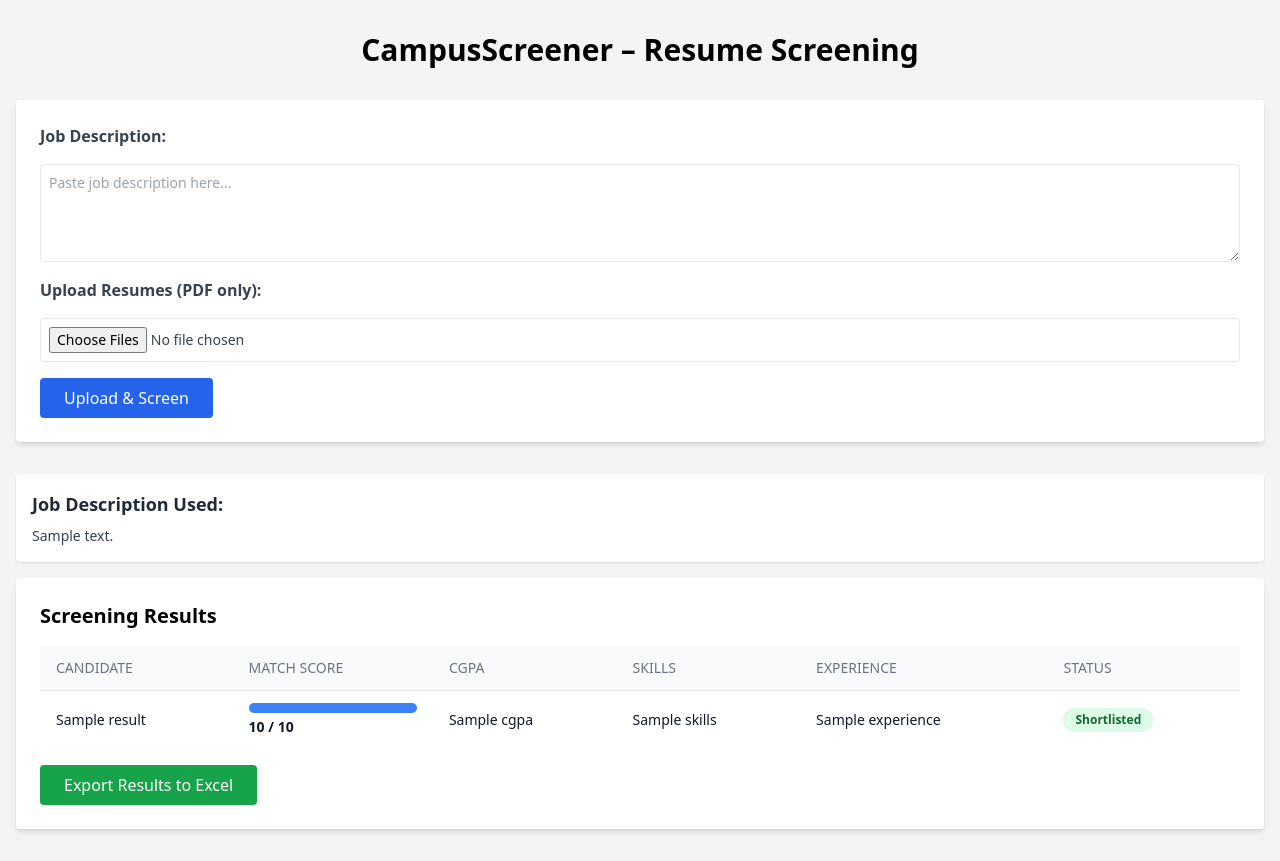
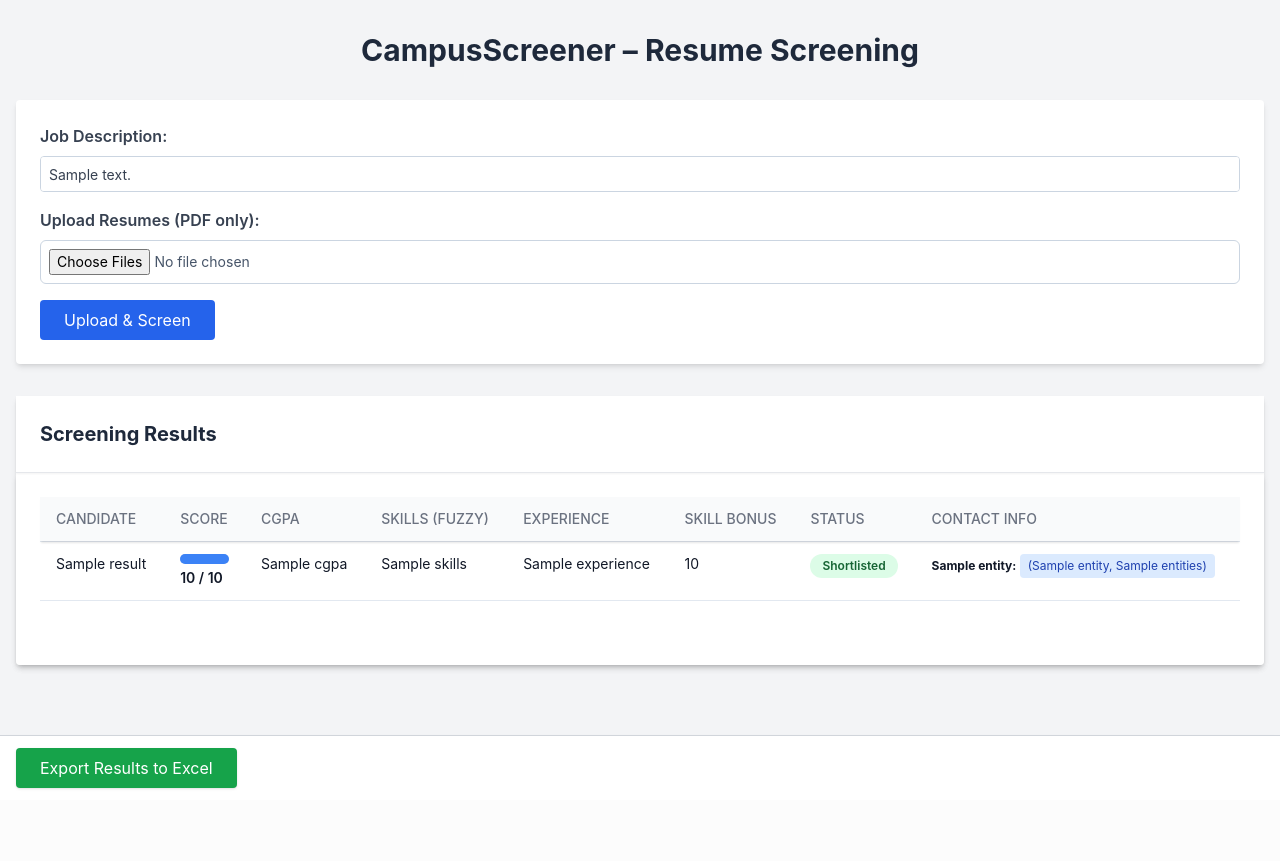
Before and after one commit to 110-0011/resume_screener_, a Flask app: template templates/index.html in a window 1280 px wide. After the commit the page ends 789 px from the top, so only its background shows below. Run offline with Flask 3, Linux system fonts and the light colour scheme; the template is opened without the code that fills it: most values are stand-ins (such as "Sample title", 1, 10 or a date in 2020); some libraries are stand-ins or nearby versions.

Commit message:
sub module stable with sticky bars UI

```diff
--- a/app.py
+++ b/app.py
@@ -1,39 +1,41 @@
-from flask import Flask, render_template, request
+from flask import Flask, render_template, request, send_file
 import os
 import fitz  # PyMuPDF
 from sentence_transformers import SentenceTransformer, util
-# added Export results as Excel
 import pandas as pd
 from io import BytesIO
-from flask import send_file
+import spacy
+from rapidfuzz import fuzz
+import re
 
-
+# === Setup ===
 app = Flask(__name__)
 UPLOAD_FOLDER = 'uploads'
 app.config['UPLOAD_FOLDER'] = UPLOAD_FOLDER
-
-# Ensure upload folder exists
 os.makedirs(UPLOAD_FOLDER, exist_ok=True)
 
-# Load sentence transformer model
+nlp = spacy.load("en_core_web_sm")
 model = SentenceTransformer('all-MiniLM-L6-v2')
 
-# Example job description
-#JOB_DESCRIPTION = """
-#We are looking for candidates with strong skills in Python, Machine Learning, and Data Science.
-#Preference will be given to those who have done internships and have a high CGPA.
-#"""
-
-# added --> begin
-
-import re
-
-# Define a basic skill set to match against
 SKILL_KEYWORDS = {
     'python', 'machine learning', 'sql', 'data science', 'pandas',
     'tensorflow', 'keras', 'numpy', 'scikit-learn', 'deep learning',
     'java', 'c++', 'excel', 'power bi', 'tableau', 'nlp'
 }
+
+# === Helper Functions ===
+def extract_text_from_pdf(pdf_path):
+    doc = fitz.open(pdf_path)
+    return "\n".join([page.get_text() for page in doc])
+
+def normalize_score(raw_score, max_possible=0.6):
+    clamped = max(0.0, min(raw_score, max_possible))
+    return round((clamped / max_possible) * 10, 2)
+
+def score_with_ai(text, job_description):
+    embeddings = model.encode([text, job_description], convert_to_tensor=True)
+    raw_score = util.pytorch_cos_sim(embeddings[0], embeddings[1]).item()
+    return normalize_score(raw_score)
 
 def extract_cgpa(text):
     patterns = [
@@ -46,31 +48,48 @@
             return float(match.group(1))
     return 'Not found'
 
-
 def extract_skills(text):
-    found = [skill for skill in SKILL_KEYWORDS if re.search(r'\b' + re.escape(skill) + r'\b', text, re.IGNORECASE)]
+    found = []
+    for skill in SKILL_KEYWORDS:
+        if fuzz.partial_ratio(skill.lower(), text.lower()) > 85:
+            found.append(skill)
     return ', '.join(found) if found else 'Not found'
 
 def extract_experience(text):
-    if re.search(r'\bintern(ship)?\b', text, re.IGNORECASE):
-        return '1+ Internship'
-    return 'No Internship'
+    return '1+ Internship' if re.search(r'\bintern(ship)?\b', text, re.IGNORECASE) else 'No Internship'
 
-# added -- end
+def extract_named_entities(text):
+    doc = nlp(text)
+    entities = {
+        "PERSON": [],
+        "ORG": [],
+        "GPE": [],
+        "EMAIL": [],
+        "PHONE": []
+    }
 
-def extract_text_from_pdf(pdf_path):
-    text = ""
-    doc = fitz.open(pdf_path)
-    for page in doc:
-        text += page.get_text()
-    return text
+    for ent in doc.ents:
+        if ent.label_ in entities:
+            entities[ent.label_].append(ent.text)
 
-def score_with_ai(text, job_description):
-    # Encode resume and job description
-    embeddings = model.encode([text, job_description], convert_to_tensor=True)
-    similarity = util.pytorch_cos_sim(embeddings[0], embeddings[1])
-    return float(similarity[0][0]) * 10  # Convert similarity to 0-10 score
+    # Regex email/phone extraction
+    emails = re.findall(r'[a-zA-Z0-9_.+-]+@[a-zA-Z0-9-]+\.[a-zA-Z0-9-.]+', text)
+    phones = re.findall(r'(\+?\d[\d\s\-().]{7,}\d)', text)
 
+    entities['EMAIL'] = list(set(entities['EMAIL'] + emails))
+    entities['PHONE'] = list(set(entities['PHONE'] + phones))
+
+    return entities
+
+def skill_match_score(resume_skills, required_skills):
+    resume_set = set([s.strip().lower() for s in resume_skills.split(',') if s.strip()])
+    required_set = set([s.strip().lower() for s in required_skills])
+    if not resume_set or not required_set:
+        return 0
+    match_count = len(resume_set & required_set)
+    return match_count / len(required_set)
+
+# === Routes ===
 @app.route('/', methods=['GET', 'POST'])
 def index():
     global results
@@ -87,63 +106,50 @@
             error = "Please provide a job description and upload at least one resume (PDF)."
             return render_template('index.html', results=[], job_description=job_description, error=error)
 
+        # Extract skill keywords from job description for scoring
+        job_keywords = extract_skills(job_description)
+        job_skill_list = [k.strip() for k in job_keywords.split(',')] if job_keywords != 'Not found' else []
+
         for file in files:
             if file and file.filename.lower().endswith('.pdf'):
                 filepath = os.path.join(app.config['UPLOAD_FOLDER'], file.filename)
                 file.save(filepath)
 
                 text = extract_text_from_pdf(filepath)
-                #ai_score = score_with_ai(text, job_description)
-                # the above line produced a bug in the template index.html filling the score bar full
-                # when results were negative i.e. (-) cosine similarity
-                # so we are clamping the score between 0 and 10
-
-                raw_score = score_with_ai(text, job_description)
-                ai_score = max(0, min(round(raw_score, 2), 10))  # Clamp score between 0 and 10
-
+                ai_score = score_with_ai(text, job_description)
 
                 cgpa = extract_cgpa(text)
                 skills = extract_skills(text)
                 experience = extract_experience(text)
+                ner_entities = extract_named_entities(text)
 
-                status = 'shortlisted' if ai_score > 7 else 'review'
+                # Add skill-based bonus
+                skill_bonus = skill_match_score(skills, job_skill_list) * 2  # weighted out of 2
+                final_score = min(ai_score + skill_bonus, 10)
+
+                status = 'shortlisted' if final_score > 7 else 'review'
 
                 results.append({
                     'name': file.filename,
-                    'score': round(ai_score, 2),
+                    'score': round(final_score, 2),
                     'cgpa': cgpa,
                     'skills': skills,
                     'experience': experience,
-                    'status': status
+                    'status': status,
+                    'entities': ner_entities
                 })
 
         results = sorted(results, key=lambda x: x['score'], reverse=True)
 
     return render_template('index.html', results=results, job_description=job_description, error=error)
 
-
-
-# export results as Excel --> begin
-results = []
 @app.route('/export_excel')
 def export_excel():
-    # Example: assume you have 'results' stored or recreate them here.
-    # For demo, let's hardcode or reuse your existing scoring logic.
-    # In real app, you'd persist results or regenerate them on export.
-
-    # For now, let's just re-run the existing example JOB_DESCRIPTION scoring
-    # on files in uploads folder (or better, persist results after upload).
-
-    # For demo, let's just create a dummy dataframe from last processed results
-    # You can modify this to fetch real data from your DB or session
-
-    # Suppose you keep last results in a global variable (not ideal but simple)
     global results
     if not results:
         return "No results to export", 400
 
     df = pd.DataFrame(results)
-    # Rename columns for nicer Excel headers
     df.rename(columns={
         'name': 'Candidate Name',
         'score': 'Match Score',
@@ -153,11 +159,9 @@
         'status': 'Status'
     }, inplace=True)
 
-    # Create an in-memory Excel file
     output = BytesIO()
     with pd.ExcelWriter(output, engine='openpyxl') as writer:
         df.to_excel(writer, index=False, sheet_name='Screening Results')
-
     output.seek(0)
 
     return send_file(
@@ -167,7 +171,5 @@
         mimetype="application/vnd.openxmlformats-officedocument.spreadsheetml.sheet"
     )
 
-# excel --> end
-
 if __name__ == '__main__':
     app.run(debug=True)
--- a/templates/index.html
+++ b/templates/index.html
@@ -1,9 +1,82 @@
 <!DOCTYPE html>
 <html lang="en">
 <head>
-    <meta charset="UTF-8">
+  <meta charset="UTF-8" />
   <title>Campus Placement Resume Screener</title>
+  <link rel="stylesheet" href="styles.css" />
   <script src="https://cdn.tailwindcss.com"></script>
+  <!-- <style>
+  body {
+    background: linear-gradient(135deg, #f0f4f8 0%, #d9e2ec 100%);
+    /* subtle blue-gray gradient for a gentle professional look */
+  }
+
+  .container {
+    background-color: #ffffff;
+    border-radius: 12px;
+    box-shadow: 0 8px 20px rgba(0, 0, 0, 0.1);
+    padding: 2rem 2rem 3rem;
+  }
+
+  /* Make heading a bit friendlier */
+  h1 {
+    color: #155e75; /* teal-900 */
+    text-shadow: 0 1px 2px rgba(0,0,0,0.1);
+  }
+
+  /* Form background & shadow */
+  form#uploadForm {
+    background-color: #f9fafb; /* slightly off-white */
+    box-shadow: 0 4px 8px rgba(22, 78, 99, 0.1);
+  }
+
+  /* Footer export button sticky */
+  .fixed.bottom-0 {
+    background: #f1f5f9;
+    border-top: 1px solid #cbd5e1;
+  }
+
+  /* Alternate table row background */
+table tbody tr:nth-child(odd) {
+  background-color: #f9fafb; /* light gray for odd rows */
+}
+
+/* Highlight on hover */
+table tbody tr:hover {
+  background-color: #e0f2fe; /* subtle light blue on hover */
+}
+
+/* Header row styling */
+table thead tr {
+  background-color: #bae6fd; /* light sky blue */
+  color: #0c4a6e; /* dark blue */
+  font-weight: 700;
+  text-transform: uppercase;
+  letter-spacing: 0.05em;
+  border-bottom: 2px solid #0c4a6e;
+}
+/* Darker alternate row background */
+table tbody tr:nth-child(odd) {
+  background-color: #e2e8f0; /* Tailwind slate-300 - a bit darker gray */
+}
+
+/* Darker hover background */
+table tbody tr:hover {
+  background-color: #cbd5e1; /* Tailwind slate-400 - more noticeable */
+}
+
+/* Header row styling */
+table thead tr {
+  background-color: #90cdf4; /* Tailwind blue-300 - stronger blue */
+  color: #1e40af; /* Tailwind blue-800 - darker blue */
+  font-weight: 700;
+  text-transform: uppercase;
+  letter-spacing: 0.05em;
+  border-bottom: 2px solid #1e40af;
+}
+
+</style> -->
+
 </head>
 <body class="bg-gray-100 min-h-screen">
   <div class="container mx-auto px-4 py-8">
@@ -16,14 +89,18 @@
     {% endif %}
 
     <!-- Upload Form -->
-        <form id="uploadForm" enctype="multipart/form-data" method="POST" class="bg-white p-6 rounded shadow-md mb-8">
-            <label class="block mb-4 text-gray-700 font-semibold">Job Description:</label>
-            <textarea name="job_description" rows="4" placeholder="Paste job description here..."
-                      class="mb-4 block w-full text-sm text-gray-700 border rounded p-2" required></textarea>
+    <form id="uploadForm" enctype="multipart/form-data" method="POST"
+          class="bg-white p-6 rounded shadow-md mb-8">
+      <label class="block mb-2 text-gray-700 font-semibold" for="job_description">Job Description:</label>
+      <textarea id="job_description" name="job_description" rows="4"
+                placeholder="Paste job description here (e.g. Python, Machine Learning, Data Science)..."
+                class="mb-4 block w-full text-sm text-gray-700 border rounded p-2 resize-none"
+                required
+                oninput="autoGrow(this)">{{ job_description }}</textarea>
 
-            <label class="block mb-4 text-gray-700 font-semibold">Upload Resumes (PDF only):</label>
+      <label class="block mb-2 text-gray-700 font-semibold" for="resumeUpload">Upload Resumes (PDF only):</label>
       <input type="file" id="resumeUpload" name="resumes" multiple accept=".pdf"
-                   class="mb-4 block w-full text-sm text-gray-700 border rounded p-2">
+             class="mb-4 block w-full text-sm text-gray-700 border rounded p-2" />
 
       <button type="submit"
               class="bg-blue-600 hover:bg-blue-700 text-white px-6 py-2 rounded">
@@ -32,73 +109,104 @@
     </form>
 
 
-        <!-- Upload Form -->
-        <!-- <form id="uploadForm" enctype="multipart/form-data" method="POST" class="bg-white p-6 rounded shadow-md mb-8">
-            <label class="block mb-4 text-gray-700 font-semibold">Upload Resumes (PDF only):</label>
-            <input type="file" id="resumeUpload" name="resumes" multiple accept=".pdf" class="mb-4 block w-full text-sm text-gray-700 border rounded p-2">
-            <button type="submit" class="bg-blue-600 hover:bg-blue-700 text-white px-6 py-2 rounded">Upload & Screen</button>
-        </form> -->
-
     {% if results %}
-        <div class="bg-white p-4 rounded shadow mb-4">
-            <h3 class="text-lg font-bold text-gray-800 mb-2">Job Description Used:</h3>
-            <p class="text-sm text-gray-700 whitespace-pre-line">{{ job_description }}</p>
-        </div>
-        {% endif %}
 
 
-        <!-- Results Table -->
-        {% if results %}
-        <div class="bg-white p-6 rounded shadow-md">
-            <h2 class="text-xl font-bold mb-4">Screening Results</h2>
-            <div class="overflow-auto">
+    <!-- Screening Results -->
+    <div class="bg-white rounded shadow-md">
+    <!-- Sticky Heading -->
+    <div class="sticky top-0 z-20 bg-white p-6 border-b shadow-sm">
+        <h2 class="text-xl font-bold">Screening Results</h2>
+    </div>
+      <!--<div class="bg-white p-6 rounded shadow-md overflow-auto max-h-[70vh] pb-16"> -->
+      <div class="bg-white p-6 rounded shadow-md overflow-auto pb-16" style="max-height: calc(100vh - 120px);">
+
         <table class="min-w-full divide-y divide-gray-200 text-sm">
-                    <thead class="bg-gray-50">
+          <thead class="bg-gray-50 sticky top-0 z-10">
             <tr>
                 <th class="px-4 py-3 text-left font-medium text-gray-500 uppercase">Candidate</th>
-                            <th class="px-4 py-3 text-left font-medium text-gray-500 uppercase">Match Score</th>
+                <th class="px-4 py-3 text-left font-medium text-gray-500 uppercase">Score</th>
                 <th class="px-4 py-3 text-left font-medium text-gray-500 uppercase">CGPA</th>
-                            <th class="px-4 py-3 text-left font-medium text-gray-500 uppercase">Skills</th>
+                <th class="px-4 py-3 text-left font-medium text-gray-500 uppercase">Skills (fuzzy)</th>
                 <th class="px-4 py-3 text-left font-medium text-gray-500 uppercase">Experience</th>
+                <th class="px-4 py-3 text-left font-medium text-gray-500 uppercase">Skill Bonus</th>
                 <th class="px-4 py-3 text-left font-medium text-gray-500 uppercase">Status</th>
+                <th class="px-4 py-3 text-left font-medium text-gray-500 uppercase">Contact Info</th>
             </tr>
             </thead>
+
           <tbody class="bg-white divide-y divide-gray-200">
             {% for result in results %}
-                        <tr class="hover:bg-gray-50">
+            <tr class="hover:bg-gray-50 align-top">
               <td class="px-4 py-3 text-gray-900">{{ result.name }}</td>
               <td class="px-4 py-3 text-gray-900">
                 <div class="w-full bg-gray-200 rounded-full h-2.5 mb-1">
-                                    <div class="bg-blue-500 h-2.5 rounded-full" style="width: {{ result.score * 10 }}%"></div>
+                  <div class="bg-blue-500 h-2.5 rounded-full"
+                       style="width: {{ result.score * 10 }}%"></div>
                 </div>
                 <span class="font-semibold">{{ result.score }} / 10</span>
               </td>
               <td class="px-4 py-3 text-gray-900">{{ result.cgpa }}</td>
               <td class="px-4 py-3 text-gray-900">{{ result.skills }}</td>
               <td class="px-4 py-3 text-gray-900">{{ result.experience }}</td>
+              <td class="px-4 py-3 text-gray-900">
+                {{ result.score|round(2) }}
+              </td>
               <td class="px-4 py-3">
                 {% if result.status == 'shortlisted' %}
-                                <span class="inline-block px-3 py-1 text-xs font-semibold text-green-800 bg-green-100 rounded-full">Shortlisted</span>
+                  <span class="inline-block px-3 py-1 text-xs font-semibold text-green-800 bg-green-100 rounded-full">
+                    Shortlisted
+                  </span>
                 {% else %}
-                                <span class="inline-block px-3 py-1 text-xs font-semibold text-yellow-800 bg-yellow-100 rounded-full">Review</span>
+                  <span class="inline-block px-3 py-1 text-xs font-semibold text-yellow-800 bg-yellow-100 rounded-full">
+                    Review
+                  </span>
+                {% endif %}
+              </td>
+              <td class="px-4 py-3 text-gray-900 text-xs">
+                {% if result.entities %}
+                  {% for label, values in result.entities.items() %}
+                    <div class="mb-1">
+                      <strong>{{ label }}:</strong>
+                      {% for val in values %}
+                        <span class="inline-block bg-blue-100 text-blue-800 text-xs px-2 py-1 rounded mr-1 mb-1">
+                          {{ val }}
+                        </span>
+                      {% endfor %}
+                    </div>
+                  {% endfor %}
+                {% else %}
+                  N/A
                 {% endif %}
               </td>
             </tr>
             {% endfor %}
           </tbody>
         </table>
-                {% if results %}
-                <div class="mt-4">
+      </div>
+    </div>
+
+    <!-- Sticky Export Button -->
+    <div class="fixed bottom-0 left-0 w-full bg-white border-t border-gray-300 shadow-md py-3 px-4 z-50">
+      <div class="max-w-7xl mx-auto flex justify-start">
         <a href="{{ url_for('export_excel') }}"
-                       class="inline-block bg-green-600 hover:bg-green-700 text-white px-6 py-2 rounded">
+           class="bg-green-600 hover:bg-green-700 text-white px-6 py-2 rounded shadow text-sm md:text-base">
           Export Results to Excel
         </a>
-                </div>
-                {% endif %}
       </div>
     </div>
     {% endif %}
   </div>
 
+  <script>
+    function autoGrow(element) {
+      element.style.height = "5px";
+      element.style.height = (element.scrollHeight) + "px";
+    }
+    window.addEventListener('load', () => {
+      const textarea = document.getElementById('job_description');
+      if (textarea) autoGrow(textarea);
+    });
+  </script>
 </body>
 </html>
--- /dev/null
+++ b/templates/styles.css
@@ -0,0 +1,136 @@
+/* styles.css */
+
+body {
+  background-color: #f3f4f6; /* Tailwind's gray-100 */
+  font-family: 'Inter', sans-serif;
+}
+
+h1, h2, h3 {
+  color: #1e293b; /* Tailwind's slate-800 */
+}
+
+form {
+  background-color: #ffffff;
+  padding: 1.5rem;
+  border-radius: 0.375rem;
+  box-shadow: 0 1px 3px rgba(0,0,0,0.1);
+  margin-bottom: 0.5rem;
+}
+
+label {
+  color: #334155; /* slate-700 */
+  font-weight: 600;
+}
+
+textarea, input[type="file"] {
+  width: 100%;
+  padding: 0.5rem;
+  border: 1px solid #cbd5e1; /* slate-300 */
+  border-radius: 0.375rem;
+  font-size: 0.875rem;
+  color: #475569; /* slate-600 */
+}
+
+textarea:focus, input[type="file"]:focus {
+  border-color: #2563eb; /* blue-600 */
+  outline: none;
+  box-shadow: 0 0 0 3px rgba(37, 99, 235, 0.3);
+}
+
+button {
+  background-color: #2563eb; /* blue-600 */
+  color: white;
+  padding: 0.5rem 1.5rem;
+  border-radius: 0.375rem;
+  cursor: pointer;
+  font-weight: 600;
+  transition: background-color 0.3s ease;
+}
+
+button:hover {
+  background-color: #1e40af; /* blue-800 */
+}
+
+.table-container {
+  background-color: #ffffff;
+  padding: 1.5rem;
+  border-radius: 0.375rem;
+  box-shadow: 0 1px 4px rgba(0,0,0,0.1);
+  max-height: calc(100vh - 120px);
+  overflow-y: auto;
+}
+
+table {
+  width: 100%;
+  border-collapse: collapse;
+  font-size: 0.875rem;
+}
+
+thead {
+  position: sticky;
+  top: 0;
+  background-color: #e0e7ff; /* indigo-100 */
+  box-shadow: 0 2px 2px -1px rgba(0,0,0,0.1);
+  z-index: 10;
+}
+
+th, td {
+  padding: 0.75rem 1rem;
+  border-bottom: 1px solid #e2e8f0; /* slate-200 */
+  text-align: left;
+  color: #334155;
+}
+
+tr:hover {
+  background-color: #f1f5f9; /* slate-100 */
+}
+
+.status-shortlisted {
+  background-color: #dcfce7; /* green-100 */
+  color: #166534; /* green-800 */
+  padding: 0.25rem 0.75rem;
+  border-radius: 9999px;
+  font-weight: 600;
+  font-size: 0.75rem;
+  display: inline-block;
+}
+
+.status-review {
+  background-color: #fef3c7; /* yellow-100 */
+  color: #78350f; /* yellow-800 */
+  padding: 0.25rem 0.75rem;
+  border-radius: 9999px;
+  font-weight: 600;
+  font-size: 0.75rem;
+  display: inline-block;
+}
+
+/* Sticky export button */
+.export-btn-container {
+  position: fixed;
+  bottom: 0;
+  left: 0;
+  width: 100%;
+  background-color: white;
+  border-top: 1px solid #cbd5e1; /* slate-300 */
+  padding: 0.75rem 1rem;
+  box-shadow: 0 -1px 5px rgba(0,0,0,0.1);
+  z-index: 50;
+  display: flex;
+  justify-content: flex-start;
+}
+
+.export-btn {
+  background-color: #22c55e; /* green-500 */
+  color: white;
+  padding: 0.5rem 1.5rem;
+  border-radius: 0.375rem;
+  font-weight: 600;
+  cursor: pointer;
+  transition: background-color 0.3s ease;
+  text-decoration: none;
+}
+
+.export-btn:hover {
+  background-color: #16a34a; /* green-600 */
+}
```
Also changed, not shown: 5 other files. Lines whose indentation alone changed are shown as unchanged.
